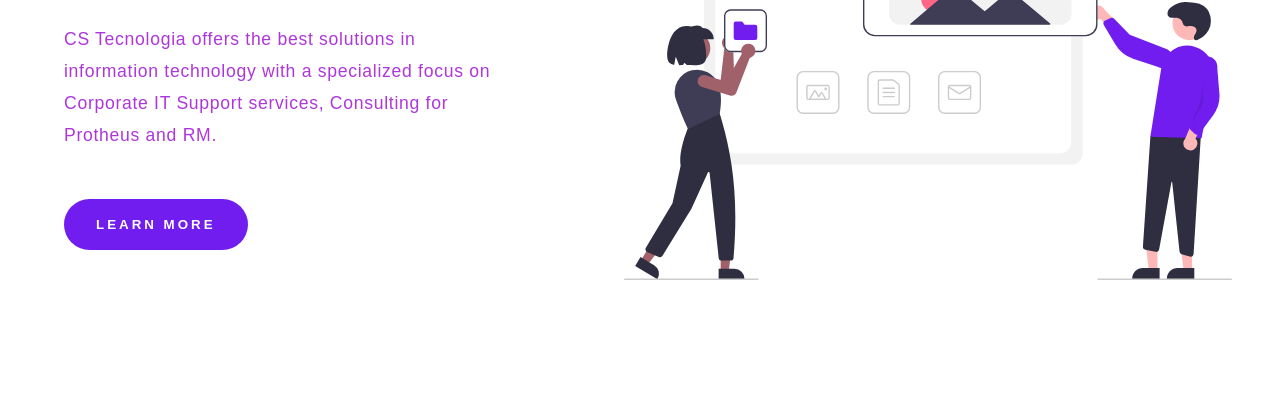
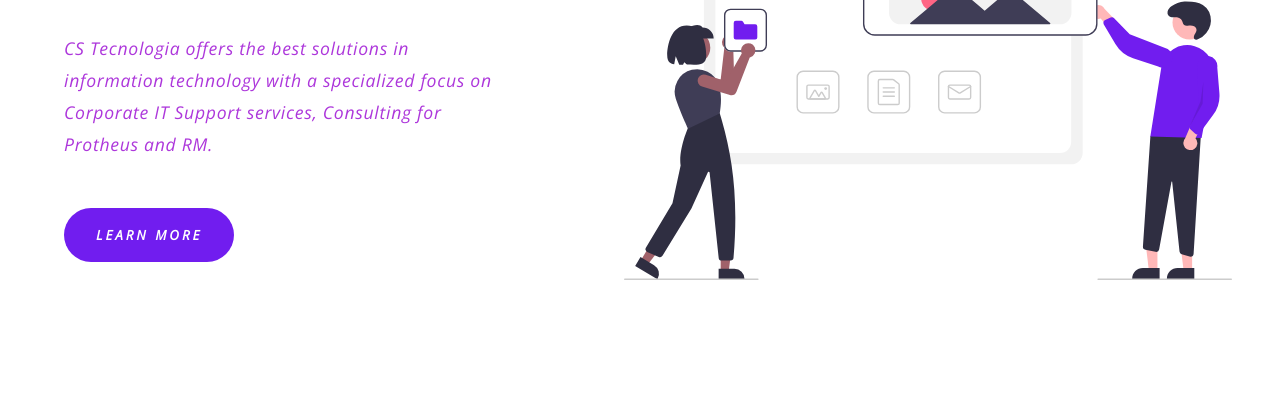
Before and after one commit to CarineSilva/Landing-Page, a plain HTML site: page index.html in a window 1280 px wide. Shown: the part 387-800 px from the top of the page. Drawn offline with nearby package versions, Linux system fonts and the light colour scheme.

Commit message:
Update style.css

```diff
--- a/style.css
+++ b/style.css
@@ -2,7 +2,7 @@
     margin: 0;
     padding: 0;
     box-sizing: border-box;
-    font-family: 'Montserrant', sans-serif;
+    font-family: 'Open Sans', sans-serif;
 }
 
 body {
```
